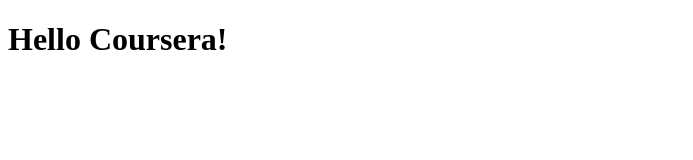
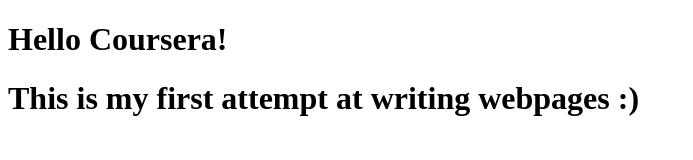
Before and after one commit to MASalem/single-page-webapp, a plain HTML site: page index.html in a window 1280 px wide. Shown: the whole page, without its empty margins (0-693 px from the left). Drawn offline with Linux system fonts and the light colour scheme.

Commit message:
added another sentence

```diff
--- a/index.html
+++ b/index.html
@@ -6,5 +6,6 @@
 </head>
 <body>
     <h1>Hello Coursera!</h1>
+    <h1>This is my first attempt at writing webpages :)</h1>
 </body>
 </html>
```
